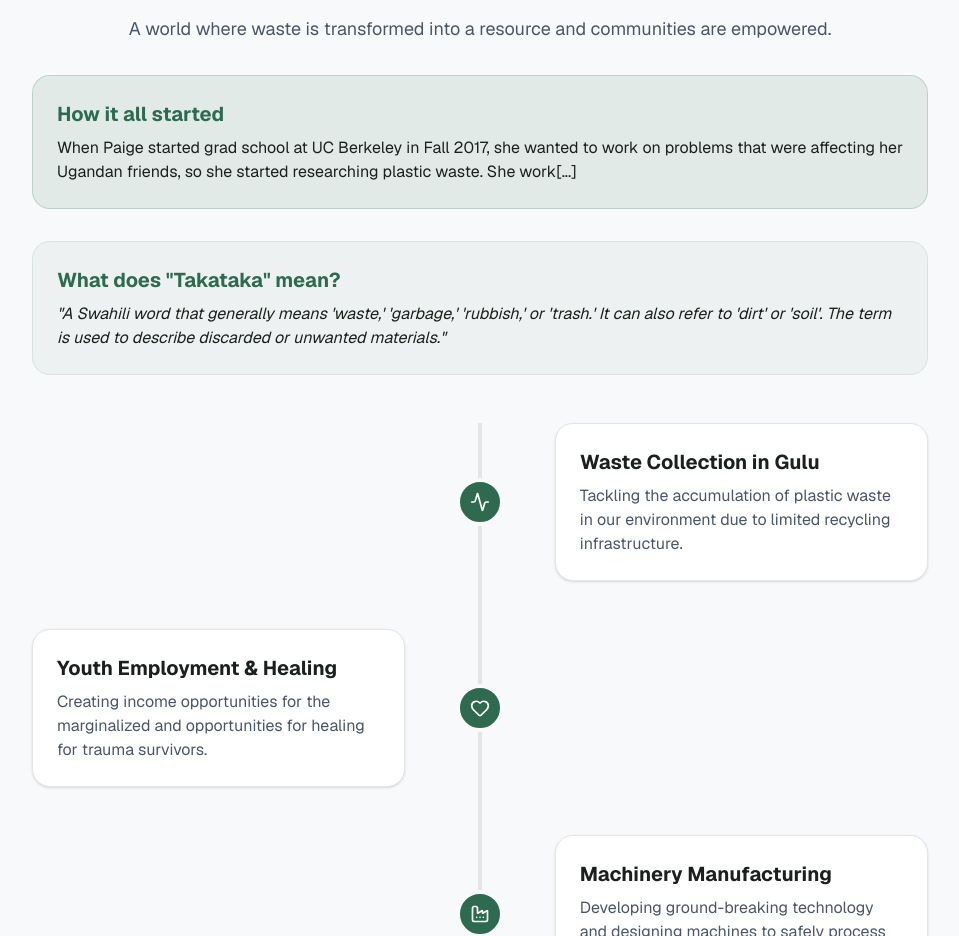
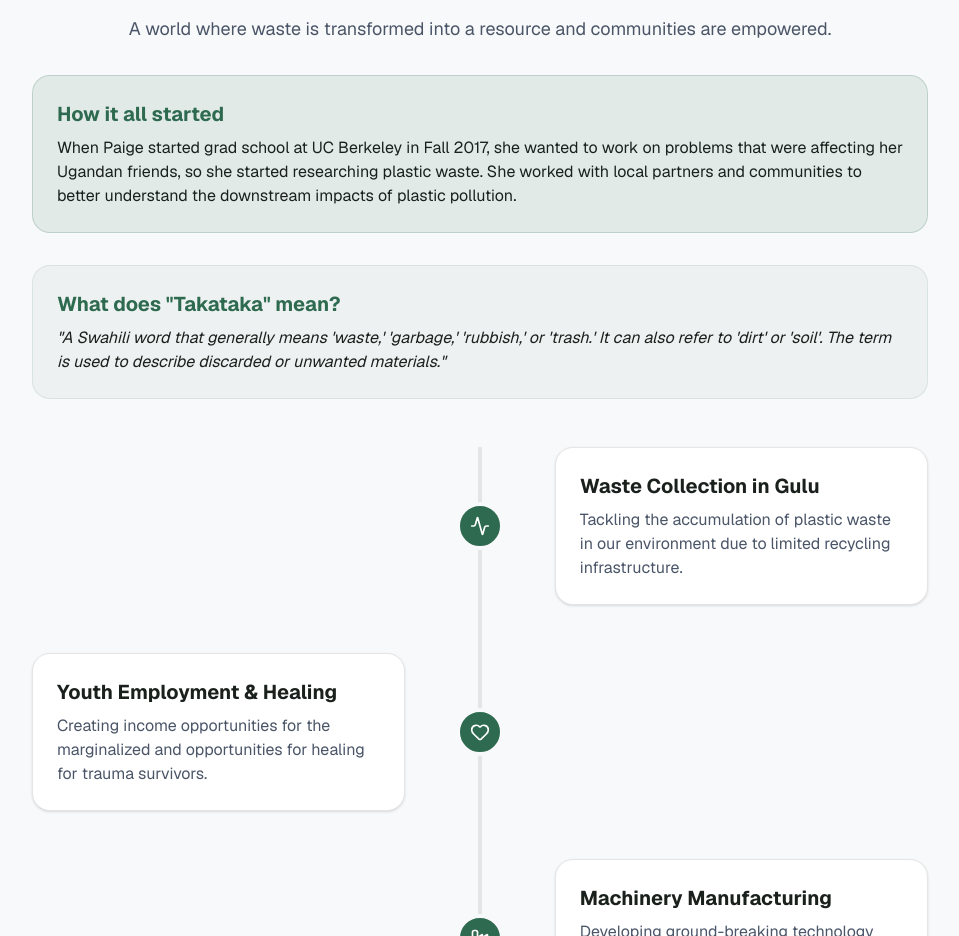
Before and after one commit to cruze-intelligent/TakaTaka, a Next.js app: page / in a window 1280 px wide. Shown: the part 2860-3796 px from the top of the page, without its empty margins (160-1119 px from the left). Built offline with nearby package versions, Linux system fonts and the light colour scheme.

Commit message:
Fix AboutMission: remove duplicate markup and syntax error in founders text; improve ref types and accessibility

```diff
--- a/src/components/AboutMission.tsx
+++ b/src/components/AboutMission.tsx
@@ -9,8 +9,8 @@
   const [hoverCard, setHoverCard] = React.useState<number | null>(null)
 
   // Refs to detect clicks inside the tile or card
-  const founderRefs = React.useRef<(HTMLDivElement | null)[]>([])
-  const cardRefs = React.useRef<(HTMLDivElement | null)[]>([])
+  const founderRefs = React.useRef<Array<HTMLDivElement | null>>([])
+  const cardRefs = React.useRef<Array<HTMLDivElement | null>>([])
 
   // Only install document handlers in the browser while a sticky card is open.
   React.useEffect(() => {
@@ -87,7 +87,7 @@
       title: "Co-Founder",
       img: "https://images.squarespace-cdn.com/content/v1/5d74582aa57e2229d4fe219b/1620066601423-OPAOJE30C01H2PBLZCLI/DSC02482.JPG",
       text:
-        "Paige holds a PhD in Mechanical Engineering from UC Berkeley. Originally from the US, Paige has been working in Northern Uganda since 2016. She pitched on Shark Tank and has rec[...]",
+        "Paige holds a PhD in Mechanical Engineering from UC Berkeley. Originally from the US, Paige has been working in Northern Uganda since 2016. She pitched on Shark Tank and has received recognition for her work in sustainable engineering.",
     },
   ]
 
@@ -108,7 +108,7 @@
           <div className="bg-brand-primary/10 p-6 rounded-2xl border border-brand-primary/20 text-left mb-8">
             <h3 className="text-xl font-bold text-brand-primary mb-2">How it all started</h3>
             <p className="text-text-primary">
-              When Paige started grad school at UC Berkeley in Fall 2017, she wanted to work on problems that were affecting her Ugandan friends, so she started researching plastic waste. She work[...]
+              When Paige started grad school at UC Berkeley in Fall 2017, she wanted to work on problems that were affecting her Ugandan friends, so she started researching plastic waste. She worked with local partners and communities to better understand the downstream impacts of plastic pollution.
             </p>
           </div>
 
@@ -135,10 +135,12 @@
                     isEven ? "md:flex-row-reverse" : ""
                   }`}
                 >
+                  {/* Center Dot */}
                   <div className="absolute left-1/2 transform -translate-x-1/2 w-12 h-12 rounded-full border-4 border-bg-primary bg-brand-primary hidden md:flex items-center justify-center text-white">
                     <Icon className="w-5 h-5" />
                   </div>
 
+                  {/* Content Card */}
                   <motion.div
                     initial={{ opacity: 0, x: isEven ? 50 : -50 }}
                     whileInView={{ opacity: 1, x: 0 }}
@@ -240,6 +242,7 @@
             ))}
           </div>
         </div>
+
       </div>
     </section>
   )
```
